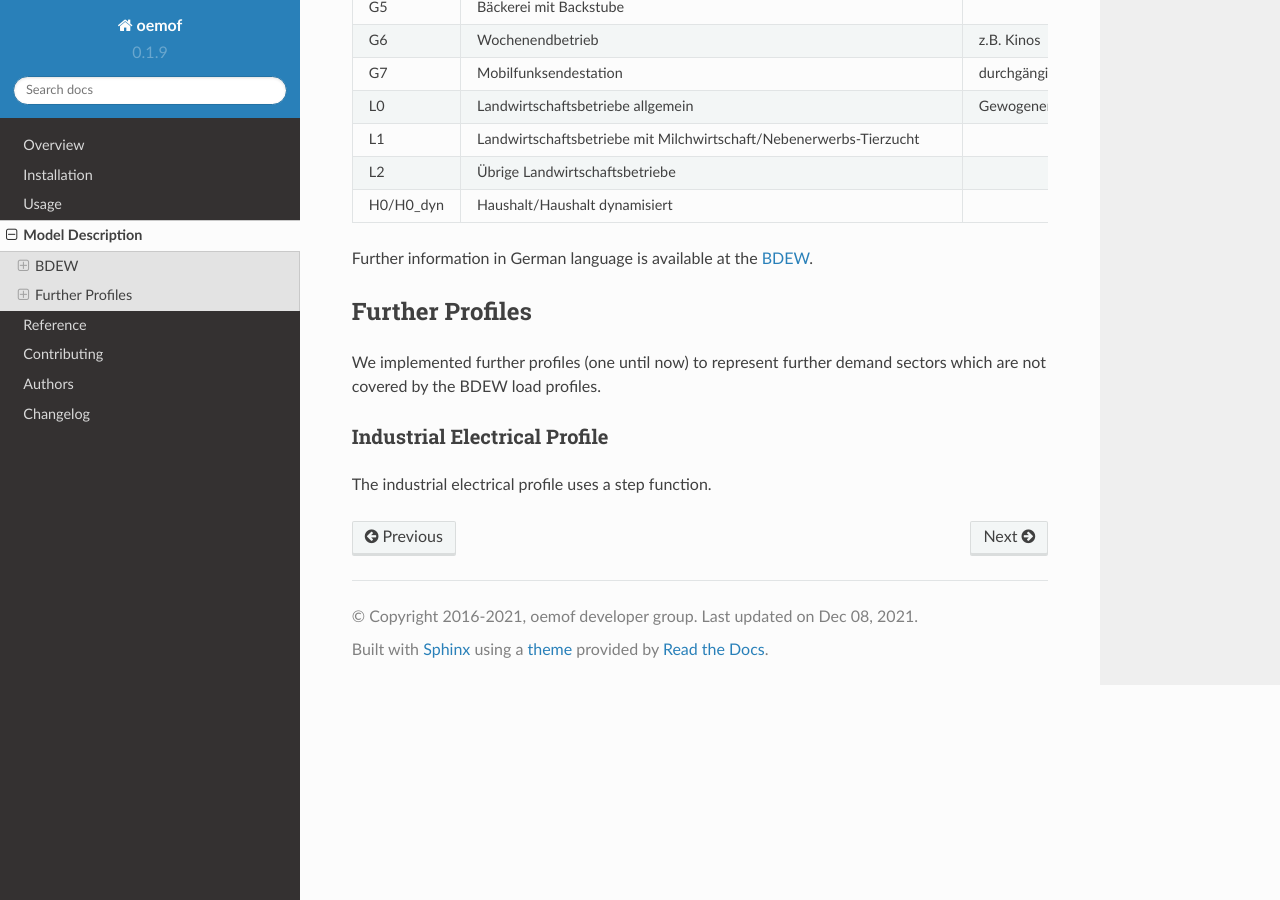
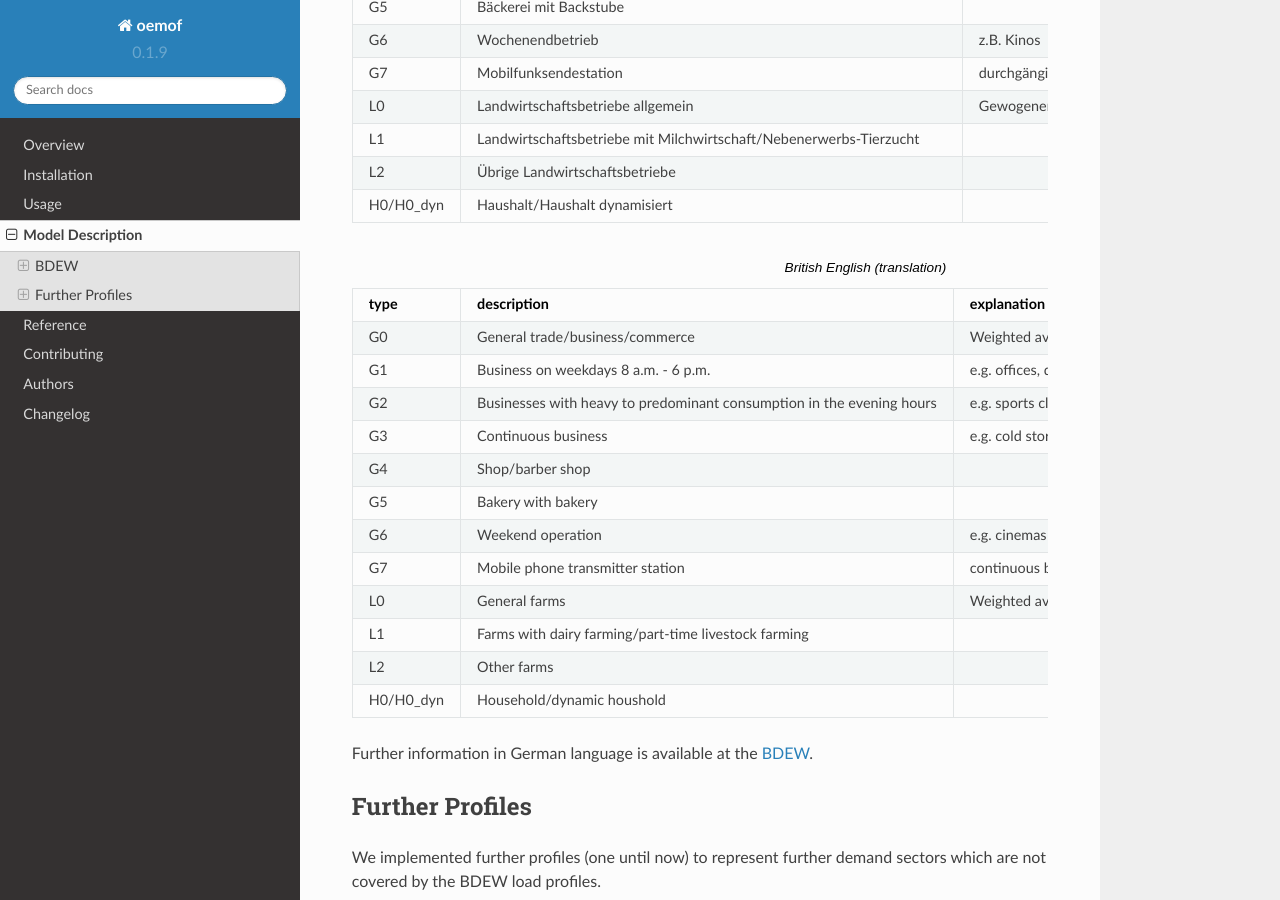
Before and after one commit to oemof/demandlib, a Sphinx documentation site: the page built from docs/description.rst, in a window 1280 px wide and 900 px high, scrolled down 1927 px. Built offline with Sphinx 7.4.7 and the Read the Docs theme 2.0.0, drawn with Linux system fonts in a browser that asks for light colours; formulas are drawn with MathJax 3.

Commit message:
Fix csv table

```diff
--- a/docs/description.rst
+++ b/docs/description.rst
@@ -105,7 +105,7 @@ Be aware that the types in the code are in **lowercase**.
     L0, "General farms", "Weighted average of profiles L1 and L2"
     L1, "Farms with dairy farming/part-time livestock farming",
     L2, "Other farms",
-    H0/H0_dyn, "Household/dynamic houshold"",
+    H0/H0_dyn, "Household/dynamic houshold",
 
 
 Further information in German language is available at the
```
